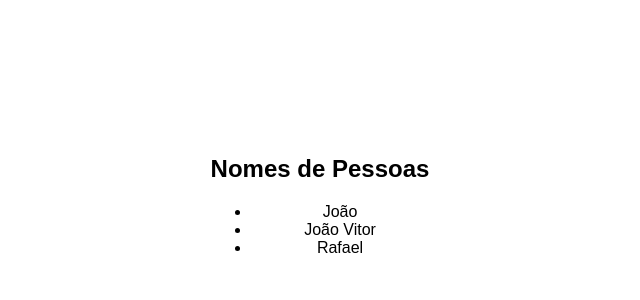
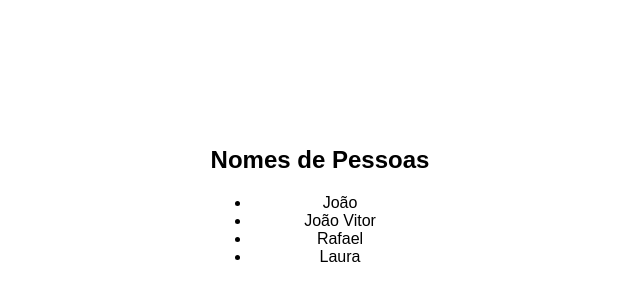
Before and after one commit to faeldantas/gitandgithub, a plain HTML site: page index.html in a window 1280 px wide. Shown: the part 196-496 px from the top of the page, without its empty margins (320-960 px from the left). Drawn offline with Linux system fonts and the light colour scheme.

Commit message:
testando nova branch

```diff
--- a/index.html
+++ b/index.html
@@ -28,6 +28,8 @@
             <li>João Vitor</li>
 
             <li>Rafael</li>
+
+            <li>Laura</li>
         </ul>
     </div>
 </body>
```
